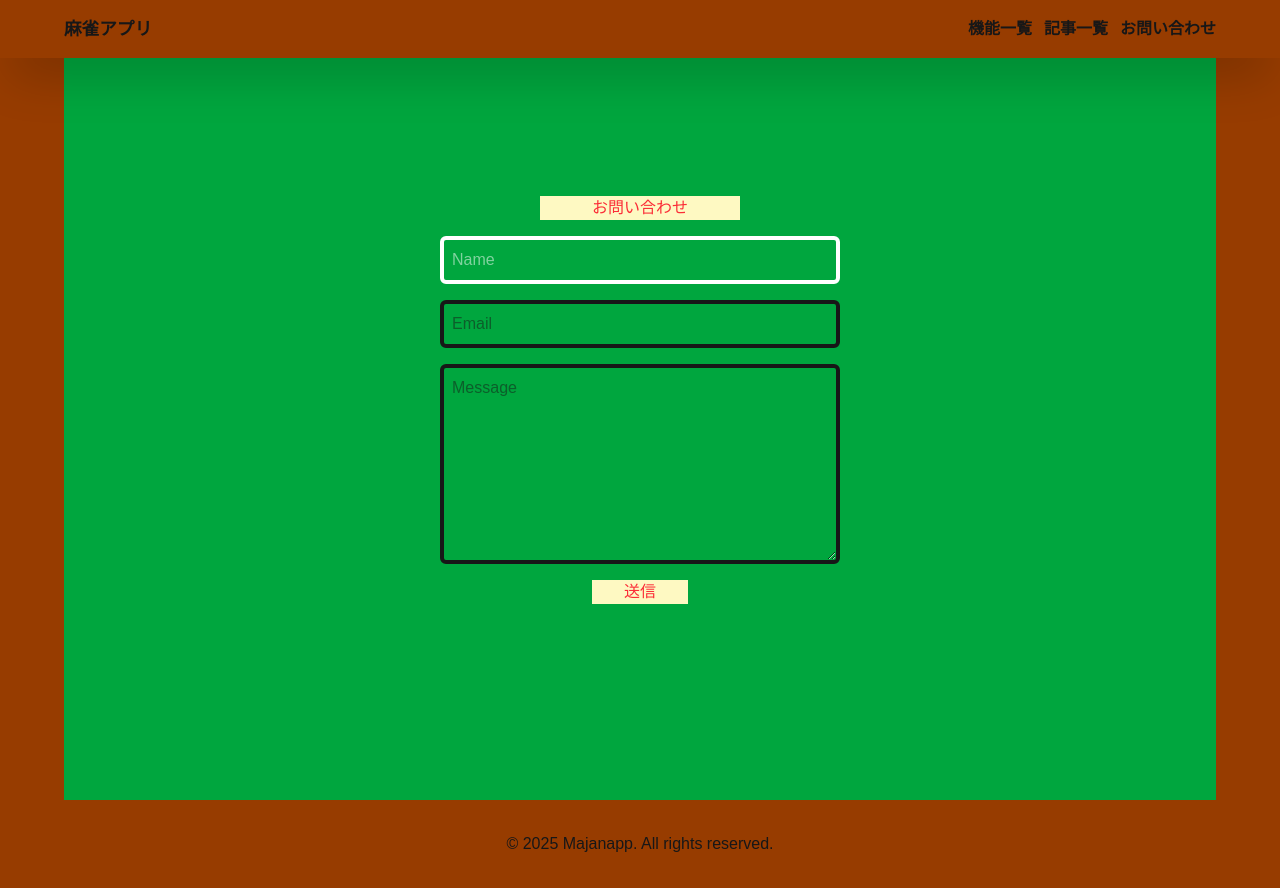
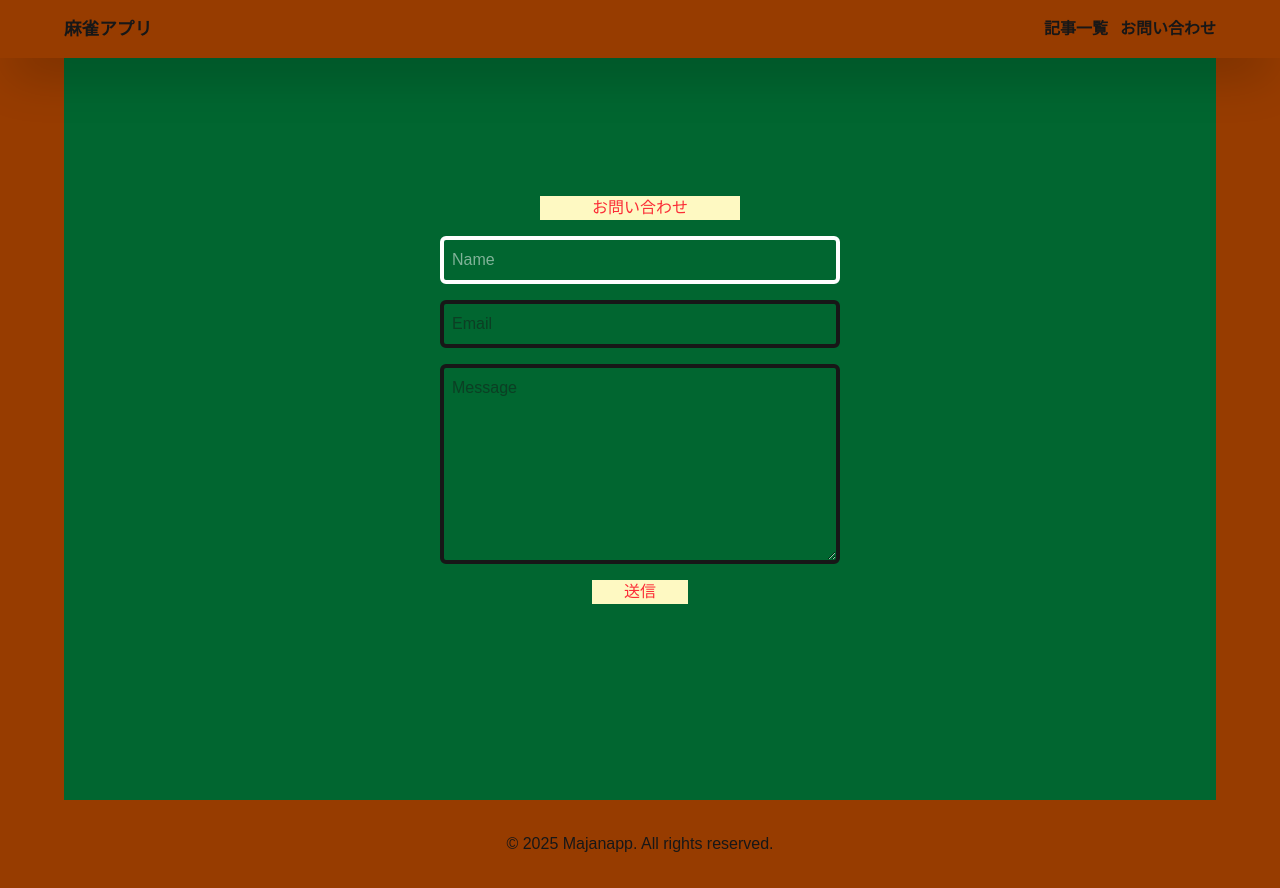
Before and after one commit to Airbag1997/majan_app, a Next.js app: page /contacts in a window 1280 px wide. Built offline with nearby package versions, Linux system fonts and the light colour scheme.

Commit message:
edit layout

```diff
--- a/src/app/calc/page.tsx
+++ b/src/app/calc/page.tsx
@@ -4,7 +4,7 @@ import React from "react";
 
 const page = () => {
   return (
-    <div className="bg-lime-600 p-2">
+    <div className="p-2">
       <MahjongScorer />
     </div>
   );
--- a/src/app/contacts/page.tsx
+++ b/src/app/contacts/page.tsx
@@ -18,7 +18,7 @@ export default function Home() {
         console.log("result:", result.success ? "成功" : result.error.message)
     }
     return (
-        <div className="min-h-screen bg-green-600 flex items-center justify-center">
+        <div className="min-h-screen flex items-center justify-center">
             <form action={sendMessage} className="flex flex-col gap-4 text-center items-center">
                 <p className="w-50 bg-yellow-100 text-red-500">お問い合わせ</p>
                 <input type="text" placeholder="Name" name="Name" className="border-4 p-2 rounded-md w-100 text-white"></input>
--- a/src/app/layout.tsx
+++ b/src/app/layout.tsx
@@ -32,9 +32,8 @@ export default function RootLayout({
             麻雀アプリ
           </h1>
           <nav>
-            <a href="#" className="ml-3 font-semibold">機能一覧</a>
-            <a href="#" className="ml-3 font-semibold">記事一覧</a>
-            <a href="#" className="ml-3 font-semibold">お問い合わせ</a>
+            <a href="articles" className="ml-3 font-semibold">記事一覧</a>
+            <a href="contacts" className="ml-3 font-semibold">お問い合わせ</a>
           </nav>
         </div>
         <div className="bg-amber-800 pr-[5%] pl-[5%] pt-[56]">
```
